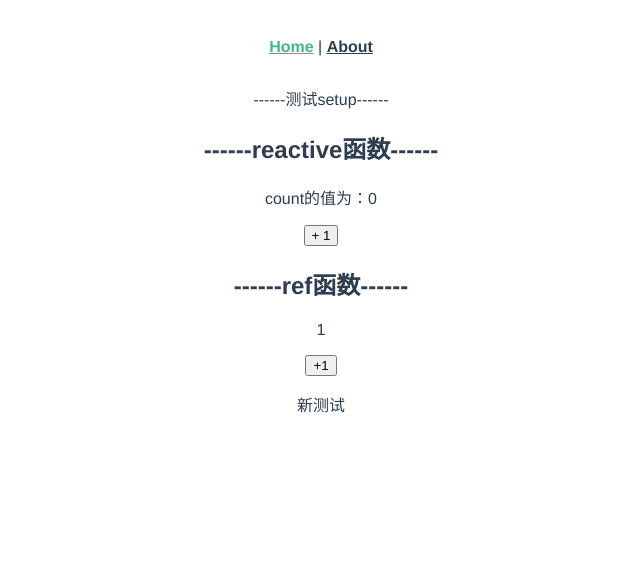
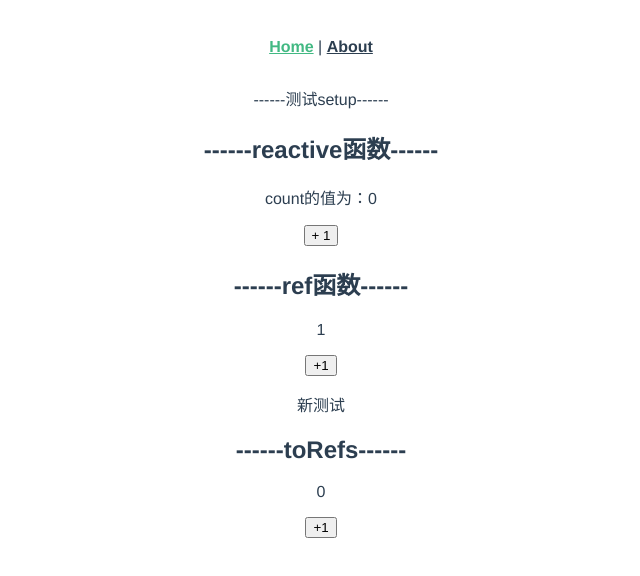
Before and after one commit to lhz333/vue3-study, a Vue app: page /#/ in a window 1280 px wide. Shown: the top 576 px of the page, without its empty margins (319-959 px from the left). Built offline with nearby package versions, Linux system fonts and the light colour scheme.

Commit message:
feat: toRefs

```diff
--- /dev/null
+++ b/src/components/4.toRefs.vue
@@ -0,0 +1,29 @@
+<template>
+  <div>
+    <h2>------toRefs------</h2>
+    <p>{{ count }}</p>
+    <button @click="add">+1</button>
+  </div>
+</template>
+
+<script>
+import { reactive, toRefs } from "@vue/composition-api";
+export default {
+  setup() {
+    console.log("--------------toRef--------------");
+    // toRefs()函数可以将reactive()创建出来的响应式对象，转换为普通对象，只不过，这个对象上的每个属性接点，都是ref()类型的响应式数据
+
+    const state = reactive({
+      count: 0
+    });
+
+    // 定义页面上的事件处理函数
+    const add = () => {
+      state.count += 1;
+    };
+
+    // toRefs将state上的每个属性，都转化为ref形式的响应式数据
+    return { ...toRefs(state), add };
+  }
+};
+</script>
--- a/src/views/Home.vue
+++ b/src/views/Home.vue
@@ -3,6 +3,7 @@
     <ComSetup />
     <ComReactive />
     <ComRef />
+    <ComToRefs />
   </div>
 </template>
 
@@ -11,13 +12,15 @@
 import ComSetup from "@/components/1.setup.vue";
 import ComReactive from "@/components/2.reactive.vue";
 import ComRef from "@/components/3.ref.vue";
+import ComToRefs from "@/components/4.toRefs.vue";
 
 export default {
   name: "Home",
   components: {
     ComSetup,
     ComReactive,
-    ComRef
+    ComRef,
+    ComToRefs
   }
 };
 </script>
```
